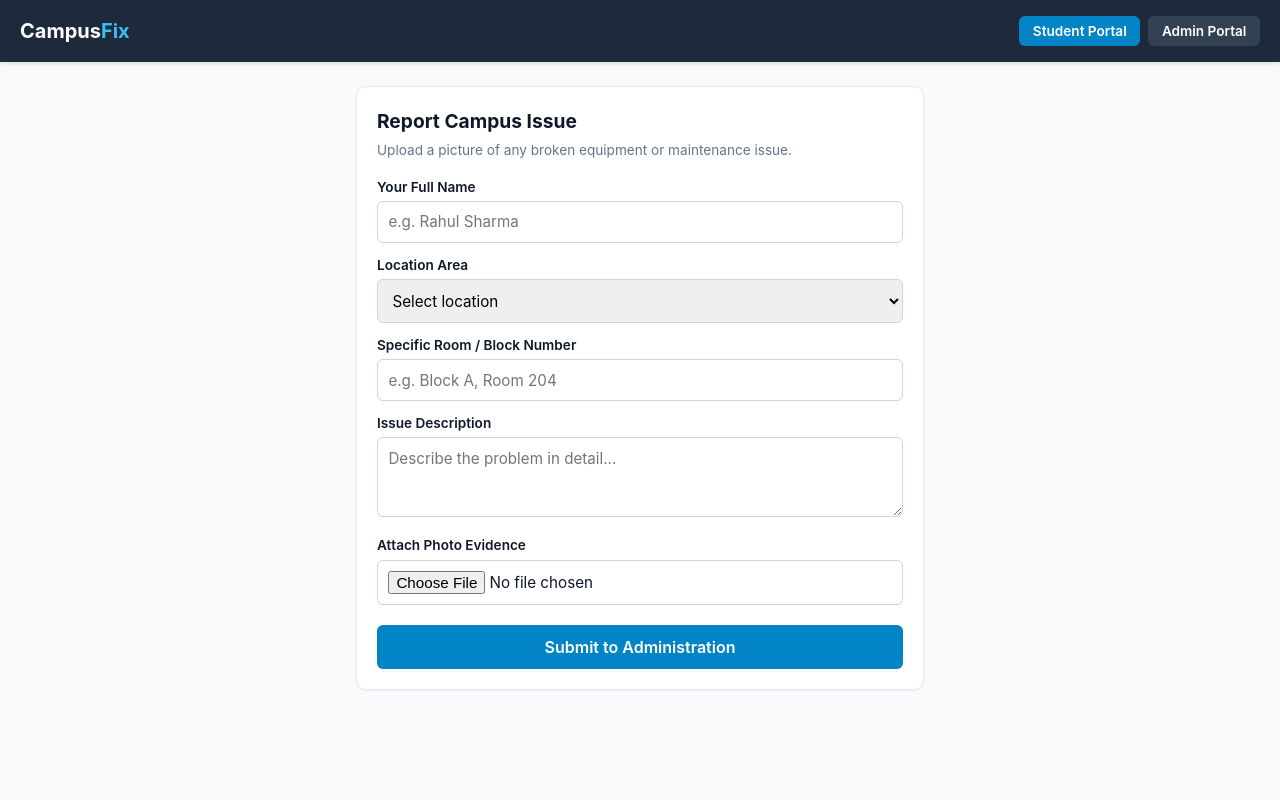
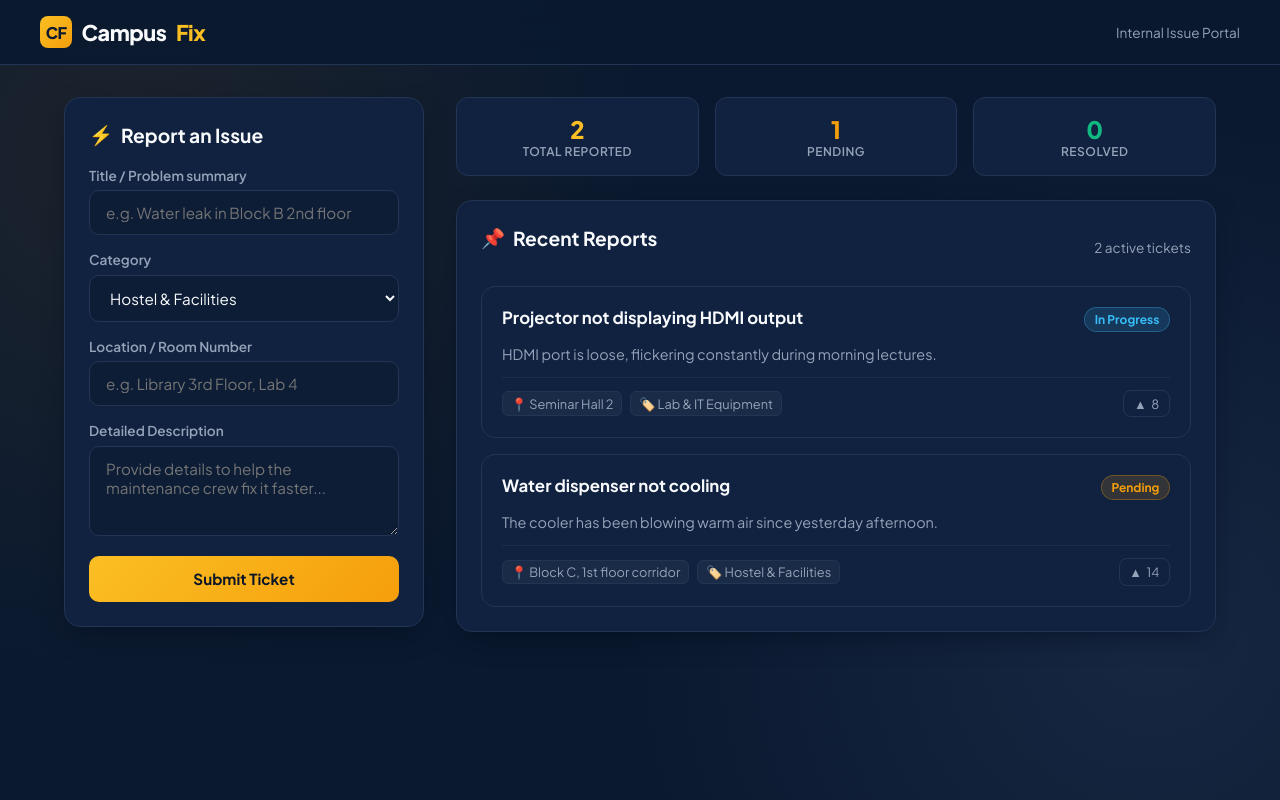
Before and after one commit to pachigollasassonsharish-cell/campusfix, a plain HTML site: page index.html in a window 1280 px wide. Drawn offline with Linux system fonts and the light colour scheme.

Commit message:
Update index.html

```diff
--- a/index.html
+++ b/index.html
@@ -3,275 +3,534 @@
 <head>
   <meta charset="UTF-8" />
   <meta name="viewport" content="width=device-width, initial-scale=1.0"/>
-  <title>CampusFix</title>
+  <title>CampusFix | Student Issue Tracker</title>
+  <link rel="preconnect" href="https://fonts.googleapis.com">
+  <link rel="preconnect" href="https://fonts.gstatic.com" crossorigin>
+  <link href="https://fonts.googleapis.com/css2?family=Plus+Jakarta+Sans:wght@400;500;600;700;800&display=swap" rel="stylesheet">
   <style>
-    * { box-sizing: border-box; margin: 0; padding: 0; font-family: -apple-system, BlinkMacSystemFont, "Segoe UI", Roboto, sans-serif; }
-    body { background: #f8fafc; color: #0f172a; line-height: 1.5; }
+    :root {
+      --bg-dark: #0a192f;
+      --bg-card: #112240;
+      --bg-card-hover: #172a45;
+      --navy-border: #233554;
+      --text-main: #f8fafc;
+      --text-muted: #94a3b8;
 
-    /* Top Navigation Bar */
+      /* Sun Yellow-Orange Accents */
+      --sun-amber: #f59e0b;
+      --sun-amber-hover: #d97706;
+      --sun-gold: #fbbf24;
+      --sun-glow: rgba(245, 158, 11, 0.15);
+
+      --status-resolved: #10b981;
+      --status-pending: #f59e0b;
+      --status-progress: #38bdf8;
+    }
+
+    * {
+      box-sizing: border-box;
+      margin: 0;
+      padding: 0;
+      font-family: 'Plus Jakarta Sans', sans-serif;
+    }
+
+    body {
+      background-color: var(--bg-dark);
+      color: var(--text-main);
+      min-height: 100vh;
+      display: flex;
+      flex-direction: column;
+      background-image:
+        radial-gradient(circle at 10% 20%, rgba(245, 158, 11, 0.08) 0%, transparent 40%),
+        radial-gradient(circle at 90% 80%, rgba(35, 53, 84, 0.5) 0%, transparent 40%);
+      background-attachment: fixed;
+    }
+
     header {
-      background: #1e293b;
-      color: white;
-      padding: 1rem 1.25rem;
+      border-bottom: 1px solid var(--navy-border);
+      background: rgba(10, 25, 47, 0.85);
+      backdrop-filter: blur(12px);
+      position: sticky;
+      top: 0;
+      z-index: 100;
+      padding: 1rem 1.5rem;
+    }
+
+    .nav-container {
+      max-width: 1200px;
+      margin: 0 auto;
       display: flex;
       justify-content: space-between;
       align-items: center;
-      box-shadow: 0 2px 4px rgba(0,0,0,0.1);
     }
-    .logo { font-size: 1.25rem; font-weight: 700; }
-    .logo span { color: #38bdf8; }
 
-    .nav-tabs { display: flex; gap: 0.5rem; }
-    .tab-btn {
-      background: #334155;
-      color: white;
-      border: none;
-      padding: 0.45rem 0.85rem;
-      border-radius: 6px;
+    .brand {
+      display: flex;
+      align-items: center;
+      gap: 0.6rem;
+      text-decoration: none;
+      font-size: 1.35rem;
+      font-weight: 800;
+      letter-spacing: -0.5px;
+      color: var(--text-main);
+    }
+
+    .brand-accent {
+      color: var(--sun-gold);
+    }
+
+    .brand-icon {
+      background: linear-gradient(135deg, var(--sun-gold), var(--sun-amber));
+      width: 32px;
+      height: 32px;
+      border-radius: 8px;
+      display: grid;
+      place-items: center;
+      color: var(--bg-dark);
+      font-weight: 900;
+      font-size: 1rem;
+    }
+
+    .main-layout {
+      max-width: 1200px;
+      width: 100%;
+      margin: 2rem auto;
+      padding: 0 1.5rem;
+      display: grid;
+      grid-template-columns: 360px 1fr;
+      gap: 2rem;
+      align-items: start;
+    }
+
+    @media (max-width: 900px) {
+      .main-layout {
+        grid-template-columns: 1fr;
+      }
+    }
+
+    /* Cards */
+    .card {
+      background: var(--bg-card);
+      border: 1px solid var(--navy-border);
+      border-radius: 16px;
+      padding: 1.5rem;
+      box-shadow: 0 10px 30px -10px rgba(2, 12, 27, 0.7);
+    }
+
+    .card h2 {
+      font-size: 1.2rem;
+      font-weight: 700;
+      margin-bottom: 1.25rem;
+      display: flex;
+      align-items: center;
+      gap: 0.5rem;
+      color: var(--text-main);
+    }
+
+    .card h2 span {
+      color: var(--sun-gold);
+    }
+
+    /* Form */
+    .form-group {
+      margin-bottom: 1rem;
+    }
+
+    label {
+      display: block;
       font-size: 0.85rem;
       font-weight: 600;
-      cursor: pointer;
-      transition: 0.2s;
-    }
-    .tab-btn.active { background: #0284c7; }
-
-    /* Main Container */
-    .container { max-width: 600px; margin: 1.5rem auto; padding: 0 1rem; }
-    .card { background: white; padding: 1.25rem; border-radius: 10px; border: 1px solid #e2e8f0; box-shadow: 0 1px 3px rgba(0,0,0,0.05); margin-bottom: 1.5rem; }
-
-    h2 { font-size: 1.2rem; margin-bottom: 0.25rem; }
-    p.subtext { font-size: 0.85rem; color: #64748b; margin-bottom: 1rem; }
-
-    /* Form Inputs */
-    label { display: block; font-size: 0.85rem; font-weight: 600; margin-top: 0.75rem; margin-bottom: 0.25rem; }
-    input, select, textarea { width: 100%; padding: 0.65rem; border: 1px solid #cbd5e1; border-radius: 6px; font-size: 0.95rem; }
-    input:focus, select:focus, textarea:focus { outline: none; border-color: #0284c7; }
-
-    .btn-submit {
-      width: 100%;
-      background: #0284c7;
-      color: white;
-      border: none;
-      padding: 0.75rem;
-      border-radius: 6px;
-      font-size: 1rem;
-      font-weight: 600;
-      margin-top: 1.25rem;
-      cursor: pointer;
+      color: var(--text-muted);
+      margin-bottom: 0.4rem;
     }
 
-    /* Admin View */
-    .admin-stats { display: flex; gap: 0.5rem; margin-bottom: 1rem; }
-    .stat-box { flex: 1; background: #f1f5f9; padding: 0.75rem; border-radius: 6px; text-align: center; }
-    .stat-num { font-size: 1.2rem; font-weight: 700; color: #0284c7; }
-    .stat-lbl { font-size: 0.75rem; color: #64748b; }
+    input, select, textarea {
+      width: 100%;
+      padding: 0.75rem 1rem;
+      border-radius: 10px;
+      border: 1px solid var(--navy-border);
+      background-color: rgba(10, 25, 47, 0.6);
+      color: var(--text-main);
+      font-size: 0.95rem;
+      outline: none;
+      transition: all 0.2s ease;
+    }
 
-    .ticket { border: 1px solid #e2e8f0; border-radius: 8px; padding: 1rem; margin-bottom: 0.75rem; background: #fafafa; }
-    .ticket-header { display: flex; justify-content: space-between; align-items: baseline; }
-    .badge { padding: 0.2rem 0.5rem; border-radius: 4px; font-size: 0.75rem; font-weight: bold; }
-    .badge.Pending { background: #fef3c7; color: #b45309; }
-    .badge.Resolved { background: #dcfce7; color: #166534; }
+    input:focus, select:focus, textarea:focus {
+      border-color: var(--sun-amber);
+      box-shadow: 0 0 0 3px var(--sun-glow);
+    }
 
-    .ticket-meta { font-size: 0.8rem; color: #64748b; margin: 0.25rem 0; }
-    .ticket-img { width: 100%; max-height: 200px; object-fit: cover; border-radius: 6px; margin: 0.5rem 0; border: 1px solid #cbd5e1; }
+    textarea {
+      resize: vertical;
+      min-height: 90px;
+    }
 
-    .btn-toggle {
-      background: #e2e8f0;
+    .btn {
+      width: 100%;
+      background: linear-gradient(135deg, var(--sun-gold), var(--sun-amber));
+      color: #0b1526;
       border: none;
-      padding: 0.4rem 0.75rem;
-      border-radius: 4px;
+      padding: 0.85rem;
+      border-radius: 10px;
+      font-size: 0.95rem;
+      font-weight: 700;
+      cursor: pointer;
+      display: flex;
+      justify-content: center;
+      align-items: center;
+      gap: 0.5rem;
+      transition: transform 0.15s ease, filter 0.15s ease;
+    }
+
+    .btn:hover {
+      filter: brightness(1.08);
+      transform: translateY(-1px);
+    }
+
+    /* Stats Bar */
+    .stats-bar {
+      display: grid;
+      grid-template-columns: repeat(3, 1fr);
+      gap: 1rem;
+      margin-bottom: 1.5rem;
+    }
+
+    .stat-pill {
+      background: var(--bg-card);
+      border: 1px solid var(--navy-border);
+      padding: 1rem;
+      border-radius: 12px;
+      text-align: center;
+    }
+
+    .stat-pill .num {
+      font-size: 1.5rem;
+      font-weight: 800;
+      color: var(--sun-gold);
+    }
+
+    .stat-pill .label {
+      font-size: 0.75rem;
+      color: var(--text-muted);
+      text-transform: uppercase;
+      font-weight: 600;
+      letter-spacing: 0.5px;
+    }
+
+    /* Complaints List */
+    .complaints-header {
+      display: flex;
+      justify-content: space-between;
+      align-items: center;
+      margin-bottom: 1rem;
+    }
+
+    .feed-container {
+      display: flex;
+      flex-direction: column;
+      gap: 1rem;
+    }
+
+    .complaint-item {
+      background: var(--bg-card);
+      border: 1px solid var(--navy-border);
+      border-radius: 14px;
+      padding: 1.25rem;
+      transition: transform 0.2s ease, border-color 0.2s ease;
+      display: flex;
+      flex-direction: column;
+      gap: 0.75rem;
+    }
+
+    .complaint-item:hover {
+      border-color: rgba(245, 158, 11, 0.4);
+      transform: translateY(-2px);
+    }
+
+    .item-top {
+      display: flex;
+      justify-content: space-between;
+      align-items: flex-start;
+      gap: 0.5rem;
+    }
+
+    .item-title {
+      font-size: 1.05rem;
+      font-weight: 700;
+      color: var(--text-main);
+    }
+
+    .badge {
+      font-size: 0.75rem;
+      padding: 0.25rem 0.6rem;
+      border-radius: 20px;
+      font-weight: 700;
+      text-transform: capitalize;
+    }
+
+    .badge-pending {
+      background: rgba(245, 158, 11, 0.15);
+      color: var(--sun-amber);
+      border: 1px solid rgba(245, 158, 11, 0.3);
+    }
+
+    .badge-progress {
+      background: rgba(56, 189, 248, 0.15);
+      color: var(--status-progress);
+      border: 1px solid rgba(56, 189, 248, 0.3);
+    }
+
+    .badge-resolved {
+      background: rgba(16, 185, 129, 0.15);
+      color: var(--status-resolved);
+      border: 1px solid rgba(16, 185, 129, 0.3);
+    }
+
+    .item-desc {
+      color: var(--text-muted);
+      font-size: 0.9rem;
+      line-height: 1.45;
+    }
+
+    .item-footer {
+      display: flex;
+      justify-content: space-between;
+      align-items: center;
+      padding-top: 0.75rem;
+      border-top: 1px solid rgba(255, 255, 255, 0.05);
       font-size: 0.8rem;
-      font-weight: 600;
+      color: var(--text-muted);
+    }
+
+    .meta-tag {
+      background: rgba(255, 255, 255, 0.04);
+      padding: 0.2rem 0.5rem;
+      border-radius: 6px;
+      border: 1px solid var(--navy-border);
+    }
+
+    .upvote-btn {
+      background: transparent;
+      border: 1px solid var(--navy-border);
+      color: var(--text-muted);
+      padding: 0.3rem 0.6rem;
+      border-radius: 8px;
       cursor: pointer;
+      display: flex;
+      align-items: center;
+      gap: 0.3rem;
+      font-size: 0.8rem;
+      transition: all 0.2s;
+    }
+
+    .upvote-btn:hover {
+      border-color: var(--sun-amber);
+      color: var(--sun-gold);
+    }
+
+    .empty-state {
+      text-align: center;
+      padding: 3rem 1rem;
+      color: var(--text-muted);
     }
   </style>
 </head>
 <body>
 
-  <!-- Navigation Bar -->
+  <!-- Top Navbar -->
   <header>
-    <div class="logo">Campus<span>Fix</span></div>
-    <div class="nav-tabs">
-      <button id="tab-student" class="tab-btn active" onclick="showPage('student')">Student Portal</button>
-      <button id="tab-admin" class="tab-btn" onclick="showPage('admin')">Admin Portal</button>
+    <div class="nav-container">
+      <a href="#" class="brand">
+        <div class="brand-icon">CF</div>
+        Campus<span class="brand-accent">Fix</span>
+      </a>
+      <span style="font-size: 0.85rem; color: var(--text-muted);">Internal Issue Portal</span>
     </div>
   </header>
 
-  <div class="container">
+  <!-- Content -->
+  <main class="main-layout">
 
-    <!-- PAGE 1: STUDENT SUBMISSION -->
-    <div id="page-student">
-      <div class="card">
-        <h2>Report Campus Issue</h2>
-        <p class="subtext">Upload a picture of any broken equipment or maintenance issue.</p>
-
-        <form id="issueForm">
-          <label>Your Full Name</label>
-          <input type="text" id="name" required placeholder="e.g. Rahul Sharma" />
-
-          <label>Location Area</label>
-          <select id="location" required>
-            <option value="">Select location</option>
-            <option value="Hostel">Hostel / Dormitory</option>
-            <option value="Classroom">Classroom</option>
-            <option value="Laboratory">Laboratory</option>
-            <option value="Cafeteria">Cafeteria / Mess</option>
-            <option value="Library">Library</option>
-            <option value="Washroom">Washroom</option>
-            <option value="Other">Other Campus Area</option>
-          </select>
-
-          <label>Specific Room / Block Number</label>
-          <input type="text" id="room" required placeholder="e.g. Block A, Room 204" />
-
-          <label>Issue Description</label>
-          <textarea id="desc" rows="3" required placeholder="Describe the problem in detail..."></textarea>
-
-          <label>Attach Photo Evidence</label>
-          <input type="file" id="photo" accept="image/*" required />
-
-          <button type="submit" class="btn-submit">Submit to Administration</button>
-        </form>
-      </div>
-    </div>
-
-    <!-- PAGE 2: ADMIN DASHBOARD -->
-    <div id="page-admin" style="display: none;">
-
-      <!-- Passcode prompt shown first -->
-      <div id="admin-auth" class="card">
-        <h2>Administrator Login</h2>
-        <p class="subtext">Enter the administrator access key to view complaints.</p>
-        <input type="password" id="adminKey" placeholder="Enter key (Default: admin123)" />
-        <button type="button" class="btn-submit" onclick="loginAdmin()">Verify & Open</button>
-      </div>
-
-      <!-- Dashboard content shown once authenticated -->
-      <div id="admin-dashboard" style="display: none;">
-        <div class="admin-stats">
-          <div class="stat-box">
-            <div class="stat-num" id="stat-total">0</div>
-            <div class="stat-lbl">Total</div>
-          </div>
-          <div class="stat-box">
-            <div class="stat-num" id="stat-pending" style="color: #b45309;">0</div>
-            <div class="stat-lbl">Pending</div>
-          </div>
-          <div class="stat-box">
-            <div class="stat-num" id="stat-resolved" style="color: #166534;">0</div>
-            <div class="stat-lbl">Resolved</div>
-          </div>
+    <!-- Left Column: Submit Complaint -->
+    <section class="card">
+      <h2><span>⚡</span> Report an Issue</h2>
+      <form id="issueForm">
+        <div class="form-group">
+          <label for="title">Title / Problem summary</label>
+          <input type="text" id="title" placeholder="e.g. Water leak in Block B 2nd floor" required>
         </div>
 
-        <div class="card">
-          <h2>Active Reports</h2>
-          <div id="ticketsList" style="margin-top: 1rem;">
-            <p class="subtext">No complaints submitted yet.</p>
-          </div>
+        <div class="form-group">
+          <label for="category">Category</label>
+          <select id="category" required>
+            <option value="Hostel & Facilities">Hostel & Facilities</option>
+            <option value="Electricity / AC">Electricity / AC</option>
+            <option value="Lab & IT Equipment">Lab & IT Equipment</option>
+            <option value="Cleanliness & Hygiene">Cleanliness & Hygiene</option>
+            <option value="Other">Other</option>
+          </select>
+        </div>
+
+        <div class="form-group">
+          <label for="location">Location / Room Number</label>
+          <input type="text" id="location" placeholder="e.g. Library 3rd Floor, Lab 4" required>
+        </div>
+
+        <div class="form-group">
+          <label for="description">Detailed Description</label>
+          <textarea id="description" placeholder="Provide details to help the maintenance crew fix it faster..."></textarea>
+        </div>
+
+        <button type="submit" class="btn">Submit Ticket</button>
+      </form>
+    </section>
+
+    <!-- Right Column: Stats & Issues Feed -->
+    <section>
+      <!-- Stats Counters -->
+      <div class="stats-bar">
+        <div class="stat-pill">
+          <div class="num" id="statTotal">0</div>
+          <div class="label">Total Reported</div>
+        </div>
+        <div class="stat-pill">
+          <div class="num" id="statPending" style="color: var(--sun-amber);">0</div>
+          <div class="label">Pending</div>
+        </div>
+        <div class="stat-pill">
+          <div class="num" id="statResolved" style="color: var(--status-resolved);">0</div>
+          <div class="label">Resolved</div>
         </div>
       </div>
 
-    </div>
+      <!-- Feed Container -->
+      <div class="card">
+        <div class="complaints-header">
+          <h2><span>📌</span> Recent Reports</h2>
+          <span id="feedCounter" style="font-size: 0.85rem; color: var(--text-muted);">Showing 0 issues</span>
+        </div>
 
-  </div>
+        <div id="complaintsFeed" class="feed-container">
+          <!-- Dynamically populated -->
+        </div>
+      </div>
+    </section>
+
+  </main>
 
   <script>
-    let issues = JSON.parse(localStorage.getItem('cf_issues')) || [];
-    let isAdminUnlocked = false;
+    // Initial sample issues if storage is empty
+    const defaultData = [
+      {
+        id: 1,
+        title: "Projector not displaying HDMI output",
+        category: "Lab & IT Equipment",
+        location: "Seminar Hall 2",
+        description: "HDMI port is loose, flickering constantly during morning lectures.",
+        status: "in-progress",
+        votes: 8,
+        date: "Today"
+      },
+      {
+        id: 2,
+        title: "Water dispenser not cooling",
+        category: "Hostel & Facilities",
+        location: "Block C, 1st floor corridor",
+        description: "The cooler has been blowing warm air since yesterday afternoon.",
+        status: "pending",
+        votes: 14,
+        date: "Yesterday"
+      }
+    ];
 
-    // View Switching
-    function showPage(page) {
-      document.getElementById('page-student').style.display = (page === 'student') ? 'block' : 'none';
-      document.getElementById('page-admin').style.display = (page === 'admin') ? 'block' : 'none';
+    let issues = JSON.parse(localStorage.getItem('campusfix_data')) || defaultData;
 
-      document.getElementById('tab-student').classList.toggle('active', page === 'student');
-      document.getElementById('tab-admin').classList.toggle('active', page === 'admin');
+    function saveAndRender() {
+      localStorage.setItem('campusfix_data', JSON.stringify(issues));
+      renderFeed();
+      renderStats();
+    }
 
-      if (page === 'admin' && isAdminUnlocked) {
-        renderAdminDashboard();
+    function renderStats() {
+      document.getElementById('statTotal').innerText = issues.length;
+      document.getElementById('statPending').innerText = issues.filter(i => i.status === 'pending').length;
+      document.getElementById('statResolved').innerText = issues.filter(i => i.status === 'resolved').length;
+      document.getElementById('feedCounter').innerText = `${issues.length} active tickets`;
+    }
+
+    function renderFeed() {
+      const container = document.getElementById('complaintsFeed');
+      if (issues.length === 0) {
+        container.innerHTML = `<div class="empty-state">No campus complaints logged yet. Everything is quiet!</div>`;
+        return;
+      }
+
+      container.innerHTML = issues.map((item) => {
+        let badgeClass = 'badge-pending';
+        let badgeLabel = 'Pending';
+        if (item.status === 'in-progress') {
+          badgeClass = 'badge-progress';
+          badgeLabel = 'In Progress';
+        } else if (item.status === 'resolved') {
+          badgeClass = 'badge-resolved';
+          badgeLabel = 'Resolved';
+        }
+
+        return `
+          <div class="complaint-item">
+            <div class="item-top">
+              <span class="item-title">${escapeHtml(item.title)}</span>
+              <span class="badge ${badgeClass}">${badgeLabel}</span>
+            </div>
+            <p class="item-desc">${escapeHtml(item.description)}</p>
+            <div class="item-footer">
+              <div style="display:flex; gap: 0.5rem; align-items: center;">
+                <span class="meta-tag">📍 ${escapeHtml(item.location)}</span>
+                <span class="meta-tag">🏷️ ${escapeHtml(item.category)}</span>
+              </div>
+              <button class="upvote-btn" onclick="upvote(${item.id})">
+                ▲ <span>${item.votes}</span>
+              </button>
+            </div>
+          </div>
+        `;
+      }).join('');
+    }
+
+    function upvote(id) {
+      const target = issues.find(i => i.id === id);
+      if (target) {
+        target.votes += 1;
+        saveAndRender();
       }
     }
 
-    // Passcode check
-    function loginAdmin() {
-      const pass = document.getElementById('adminKey').value;
-      if (pass === 'admin123') {
-        isAdminUnlocked = true;
-        document.getElementById('admin-auth').style.display = 'none';
-        document.getElementById('admin-dashboard').style.display = 'block';
-        renderAdminDashboard();
-      } else {
-        alert('Incorrect passcode! (Default is admin123)');
-      }
+    document.getElementById('issueForm').addEventListener('submit', function(e) {
+      e.preventDefault();
+
+      const newIssue = {
+        id: Date.now(),
+        title: document.getElementById('title').value.trim(),
+        category: document.getElementById('category').value,
+        location: document.getElementById('location').value.trim(),
+        description: document.getElementById('description').value.trim(),
+        status: 'pending',
+        votes: 1,
+        date: "Just now"
+      };
+
+      issues.unshift(newIssue);
+      saveAndRender();
+      this.reset();
+    });
+
+    function escapeHtml(str) {
+      return str.replace(/&/g, "&amp;").replace(/</g, "&lt;").replace(/>/g, "&gt;");
     }
 
-    // Student Form Submission
-    document.getElementById('issueForm').addEventListener('submit', function(e) {
-      e.preventDefault();
-      const file = document.getElementById('photo').files[0];
-      const reader = new FileReader();
-
-      reader.onload = function(evt) {
-        const item = {
-          id: Date.now(),
-          name: document.getElementById('name').value,
-          location: document.getElementById('location').value,
-          room: document.getElementById('room').value,
-          desc: document.getElementById('desc').value,
-          photo: evt.target.result,
-          status: 'Pending',
-          time: new Date().toLocaleDateString()
-        };
-
-        issues.unshift(item);
-        localStorage.setItem('cf_issues', JSON.stringify(issues));
-        alert('Complaint successfully sent to administration!');
-        document.getElementById('issueForm').reset();
-      };
-
-      if (file) {
-        reader.readAsDataURL(file);
-      }
-    });
-
-    // Admin Dashboard Render
-    function renderAdminDashboard() {
-      const list = document.getElementById('ticketsList');
-      const pendingCount = issues.filter(i => i.status === 'Pending').length;
-      const resolvedCount = issues.filter(i => i.status === 'Resolved').length;
-
-      document.getElementById('stat-total').innerText = issues.length;
-      document.getElementById('stat-pending').innerText = pendingCount;
-      document.getElementById('stat-resolved').innerText = resolvedCount;
-
-      if (issues.length === 0) {
-        list.innerHTML = '<p class="subtext">No complaints submitted yet.</p>';
-        return;
-      }
-
-      list.innerHTML = issues.map((item, idx) => `
-        <div class="ticket">
-          <div class="ticket-header">
-            <strong>${item.location} &bull; ${item.room}</strong>
-            <span class="badge ${item.status}">${item.status}</span>
-          </div>
-          <div class="ticket-meta">Reported by ${item.name} on ${item.time}</div>
-          <p style="font-size: 0.9rem; margin: 0.5rem 0;">${item.desc}</p>
-          ${item.photo ? `<img src="${item.photo}" class="ticket-img" alt="Evidence" />` : ''}
-          <div style="margin-top: 0.5rem;">
-            <button class="btn-toggle" onclick="toggleStatus(${idx})">
-              Mark as ${item.status === 'Resolved' ? 'Pending' : 'Resolved'}
-            </button>
-          </div>
-        </div>
-      `).join('');
-    }
-
-    function toggleStatus(idx) {
-      issues[idx].status = issues[idx].status === 'Resolved' ? 'Pending' : 'Resolved';
-      localStorage.setItem('cf_issues', JSON.stringify(issues));
-      renderAdminDashboard();
-    }
+    // First paint
+    saveAndRender();
   </script>
 </body>
 </html>
```
